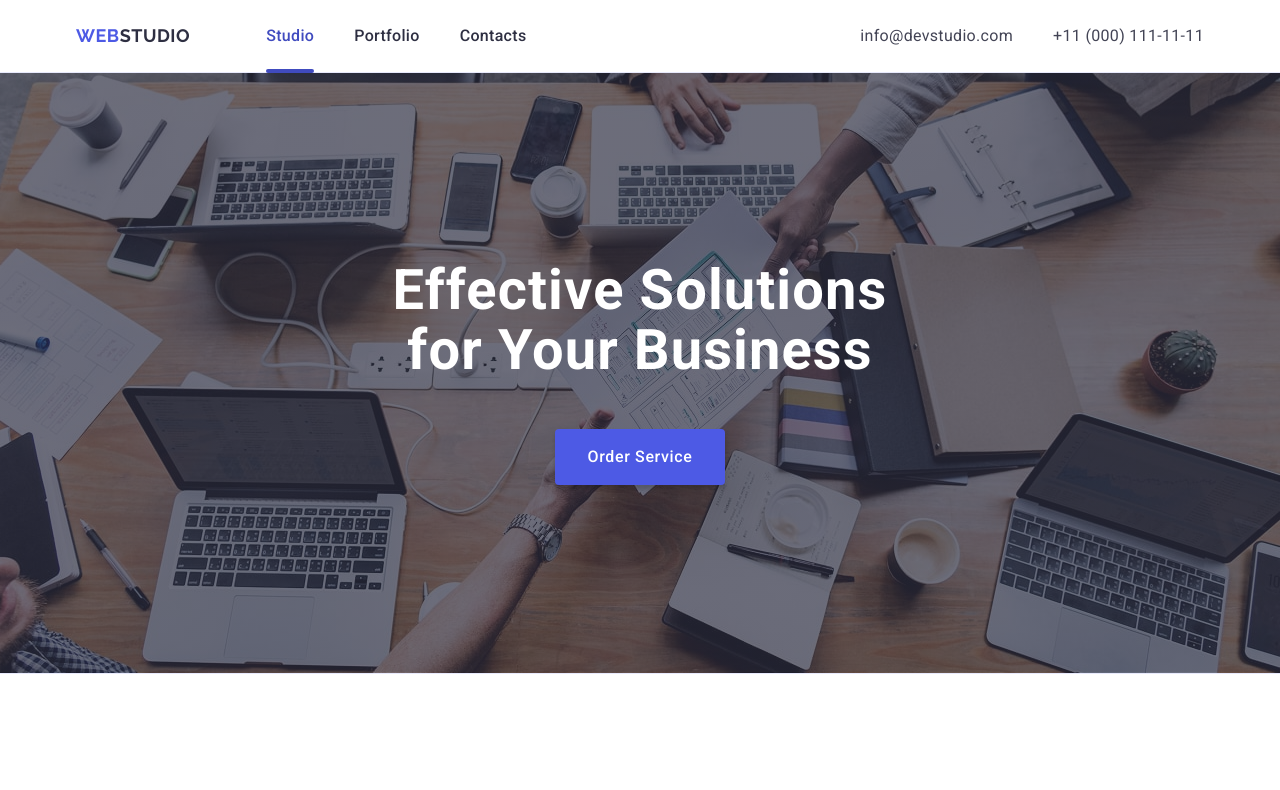
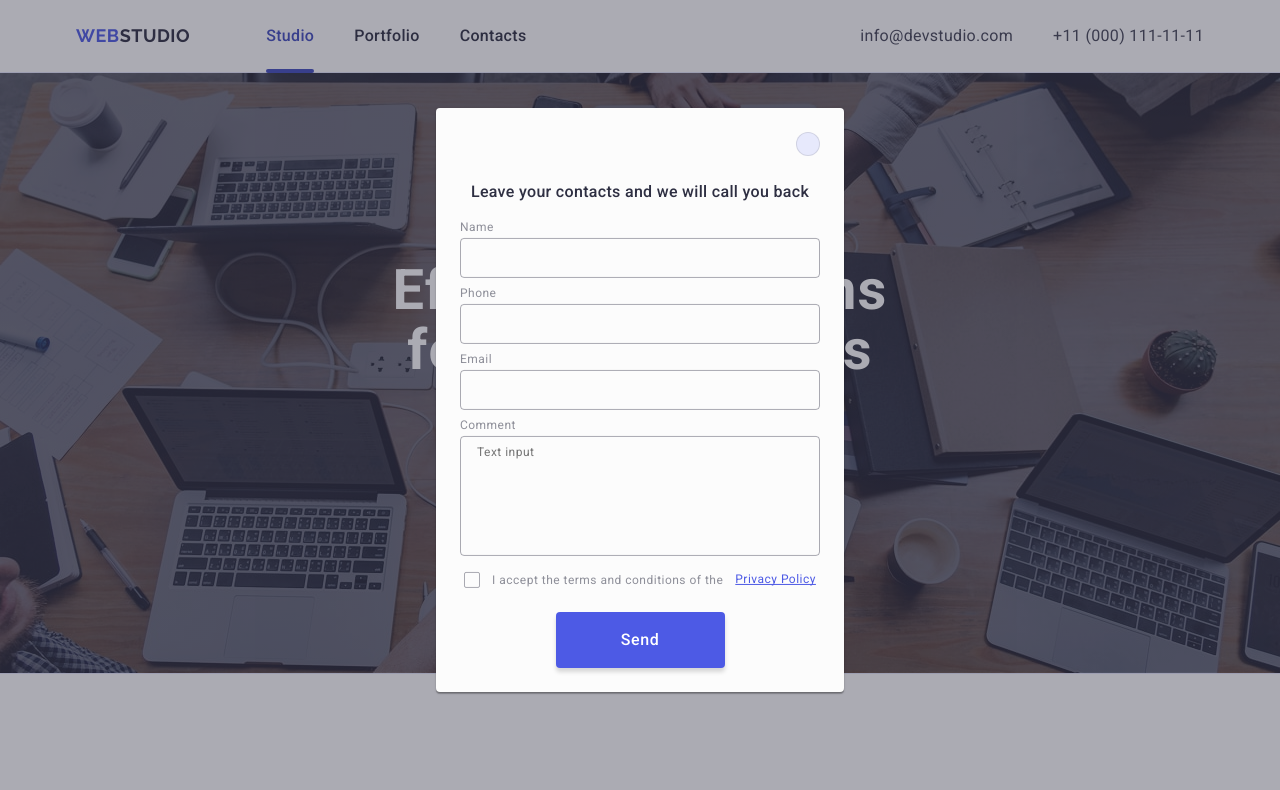
Before and after one commit to IrynaYermak/goit-markup-hw-05, a plain HTML site: page index.html in a window 1280 px wide. Shown: the top 790 px of the page. Drawn offline with nearby package versions, Linux system fonts and the light colour scheme.

Commit message:
made corrections2

```diff
--- a/css/styles.css
+++ b/css/styles.css
@@ -466,7 +466,7 @@ ol {
 .subscribe-btn {
   border-radius: 4px;
   padding: 8px 24px;
-  width: 165px;
+  min-width: 165px;
   height: 40px;
   background-color: #4d5ae5;
   color: #fff;
@@ -476,6 +476,8 @@ ol {
   border: none;
   display: flex;
   justify-content: center;
+  align-items: center;
+  cursor: pointer;
   transition: background-color 250ms cubic-bezier(0.4, 0, 0.2, 1);
 }
 
@@ -494,14 +496,16 @@ ol {
   left: 0;
   z-index: 999;
   opacity: 0;
+  visibility: hidden;
   pointer-events: none;
-  transition: opacity cubic-bezier(0.4, 0, 0.2, 1),
+  transition: opacity 250ms cubic-bezier(0.4, 0, 0.2, 1),
     visibility 250ms cubic-bezier(0.4, 0, 0.2, 1);
 }
 
 .is-open {
   opacity: 1;
   pointer-events: auto;
+  visibility: visible;
 }
 
 .modal {
@@ -544,7 +548,6 @@ ol {
   right: 24px;
   cursor: pointer;
   transition: background-color 250ms cubic-bezier(0.4, 0, 0.2, 1),
-    fill 250ms cubic-bezier(0.4, 0, 0.2, 1),
     border 250ms cubic-bezier(0.4, 0, 0.2, 1);
 }
 
@@ -555,7 +558,7 @@ ol {
 .close-btn:hover,
 .close-btn:focus {
   background-color: #404bbf;
-  border: 1px solid #404bbf;
+  border: none;
   fill: #ffffff;
 }
 
@@ -600,8 +603,7 @@ ol {
 }
 
 .form-field:hover,
-.form-field:focus,
-.acctive {
+.form-field:focus {
   border-color: #4d5ae5;
 }
 
@@ -623,12 +625,15 @@ ol {
   fill: #4d5ae5;
 }
 
+.wrapper-textarea {
+  margin-bottom: 16px;
+}
+
 textarea.form-field {
   display: block;
   width: 100%;
   height: 120px;
   padding-left: 16px;
-  margin-bottom: 16px;
   resize: none;
   font-size: 12px;
   line-height: 1.17;
@@ -669,7 +674,6 @@ textarea.form-field {
   display: inline-flex;
   width: 16px;
   height: 16px;
-  /* margin-right: 8px; */
   border-radius: 2px;
   border: 1px solid rgba(46, 47, 66, 0.4);
   position: relative;
--- a/index.html
+++ b/index.html
@@ -490,7 +490,7 @@
       </div>
     </footer>
 
-    <div class="modal-backdrop">
+    <div class="modal-backdrop is-open">
       <div class="modal">
         <button type="button" class="close-btn">
           <svg class="close-icon" width="8" height="8">
@@ -504,8 +504,13 @@
           <div class="form-item">
             <label for="user-name" class="caption">Name</label>
             <div class="item-wrapper">
-              <input type="text" id="user-name" class="form-field acctive" />
-              <svg class="form-icon acctive" width="18" height="24">
+              <input
+                type="text"
+                id="user-name"
+                name="user-name"
+                class="form-field acctive"
+              />
+              <svg class="form-icon" width="18" height="24">
                 <use href="./images/icons.svg#icon-person"></use>
               </svg>
             </div>
@@ -514,7 +519,7 @@
           <div class="form-item">
             <label for="phone" class="caption">Phone</label>
             <div class="item-wrapper">
-              <input type="tel" id="phone" class="form-field" />
+              <input type="tel" id="phone" name="phone" class="form-field" />
               <svg class="form-icon" width="18" height="24">
                 <use href="./images/icons.svg#icon-phone"></use>
               </svg>
@@ -524,14 +529,14 @@
           <div class="form-item">
             <label for="mail" class="caption">Email</label>
             <div class="item-wrapper">
-              <input type="email" id="mail" class="form-field" />
+              <input type="email" id="mail" name="mail" class="form-field" />
               <svg class="form-icon" width="18" height="24">
                 <use href="./images/icons.svg#icon-email"></use>
               </svg>
             </div>
           </div>
 
-          <div class="form-item">
+          <div class="form-item wrapper-textarea">
             <label for="user-comment" class="caption">Comment</label>
             <textarea
               name="user-comment"
```
